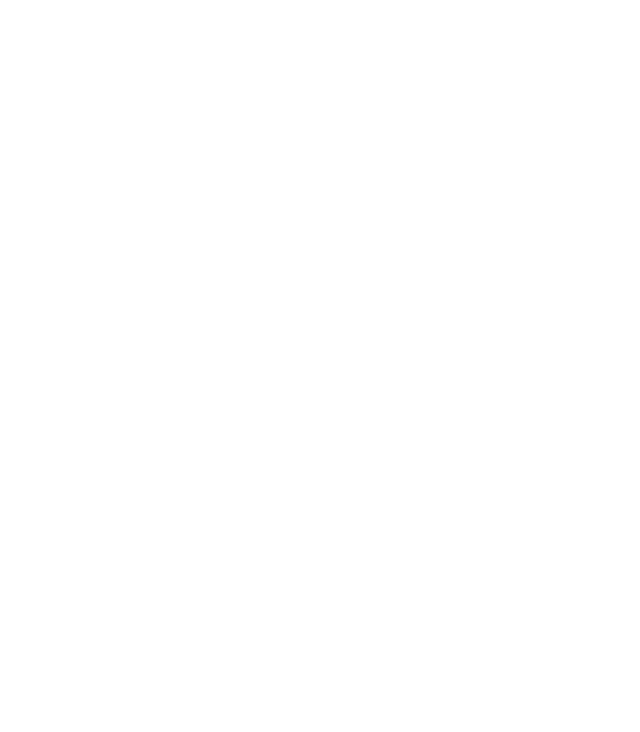
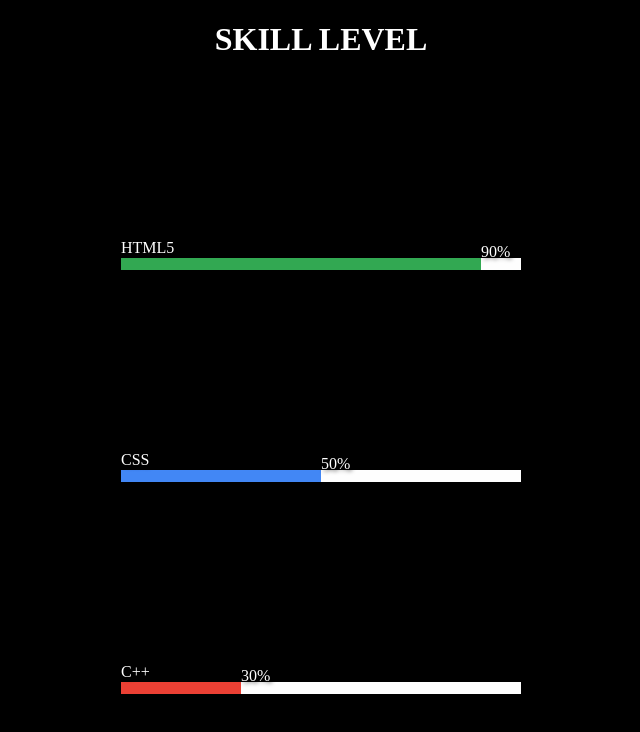
Before and after one commit to AlexMaster23/proiecte, a plain HTML site: page tema1/index.html in a window 1280 px wide. Shown: the whole page, without its empty margins (319-959 px from the left). Drawn offline with Linux system fonts and the light colour scheme.

Commit message:
Tema 1 = Done

```diff
--- a/tema1/index.css
+++ b/tema1/index.css
@@ -0,0 +1,41 @@
+body {
+	background-color: #000000;
+}
+
+h1 {
+	color: #ffff;
+	text-shadow: 2px 2px 4px #000000;
+}
+
+.holder {
+   height: 12px;
+   background: #fefefe;
+   width: 400px;
+   position: relative;
+   margin-top: 200px;
+   margin-left: auto;
+   margin-right:auto;
+   box-shadow: 2px 2px 4px;
+}
+
+.bar {
+   background: #02b1c4;
+   height: 100%;
+
+}
+
+.bartext {
+	position: absolute;
+	top: -15px;
+	left: 90%;
+	color: #ffff;
+	text-shadow: 2px 2px 4px #000000;
+}
+
+.barname {
+		position: absolute;
+	top: -19px;
+	left: 0%;
+	color: #ffff;
+	text-shadow: 2px 2px 4px #000000;
+}
--- a/tema1/index.html
+++ b/tema1/index.html
@@ -2,8 +2,28 @@
 <html>
 <head>
 	<title>Tema 1</title>
+	<link rel="stylesheet" href="index.css">
 </head>
 <body>
+	<center><h1>SKILL LEVEL</h1></center>
+	<div class="main">
+		<div class="holder">
+		   	<div class="bar" style="width: 90%; background: #32a852"></div>
+		   	<div class="bartext">90%</div>
+		   	<div class="barname"> HTML5 </div>
+		</div>
 
+		<div class="holder">
+		   	<div class="bar" style="width: 50%; background: #4287f5"></div>
+		   	<div class="bartext" style="top: -15px; left: 50%;">50%</div>
+		   	<div class="barname"> CSS </div>
+		</div>
+
+		<div class="holder">
+		   	<div class="bar" style="width: 30%; background: #eb4034"></div>
+		   	<div class="bartext" style="top: -15px; left: 30%;">30%</div>
+		   	<div class="barname"> C++ </div>
+		</div>
+	</div>
 </body>
 </html>
```
Also changed, not shown: index.html (+1 -1 lines).
